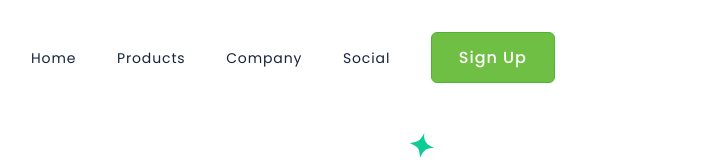
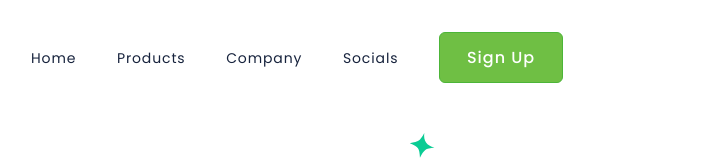
Before and after one commit to JexSparrow/primeiro-teste, a plain HTML site: page index.html in a window 1280 px wide. Shown: the top 160 px of the page, without its empty margins (11-735 px from the left). Drawn offline with Linux system fonts and the light colour scheme.

```diff
--- a/index.html
+++ b/index.html
@@ -19,7 +19,7 @@
         <a class="links-header sumir"> Home </a>
         <a class="links-header sumir"> Products </a>
         <a class="links-header sumir"> Company </a>
-        <a class="links-header sumir"> Social </a>
+        <a class="links-header sumir"> Socials </a>
         <button class="button-header sumir"> Sign Up</button>
     </header>
 
```
